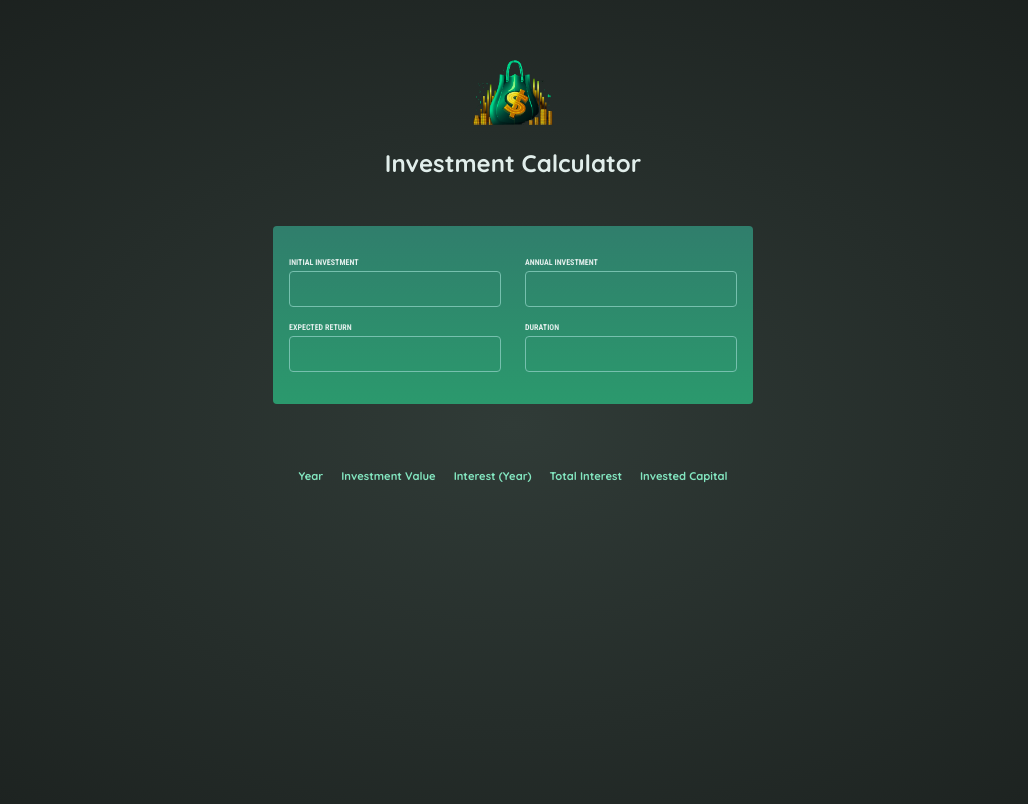
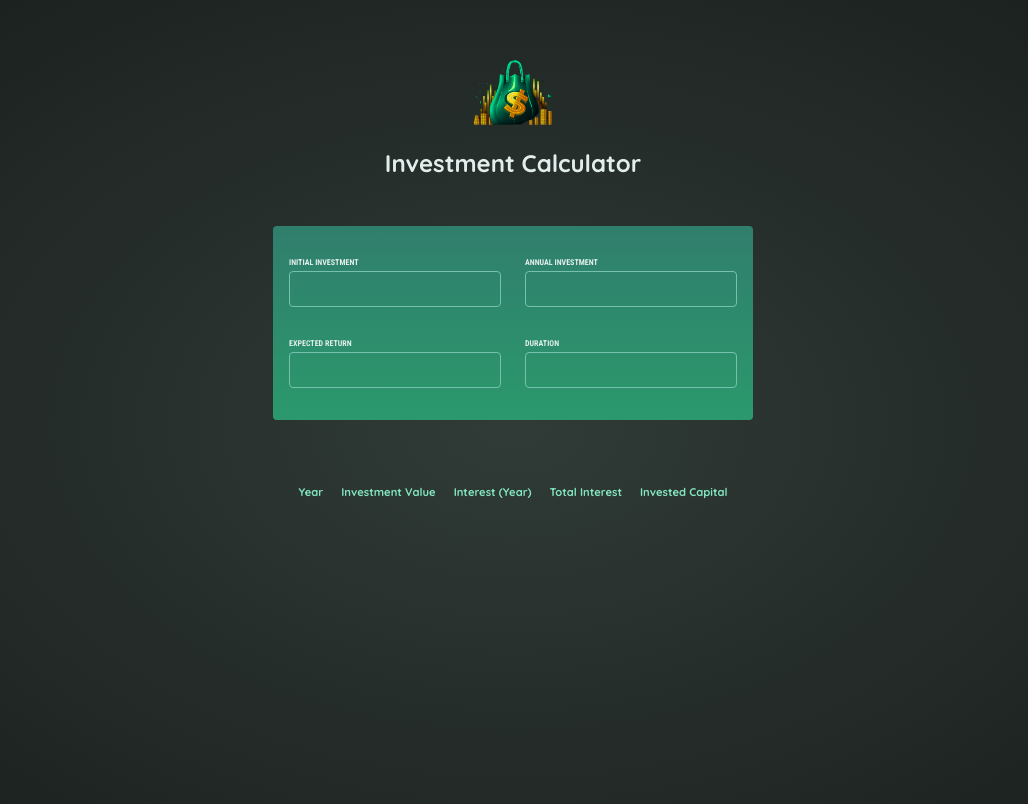
Before and after one commit to Alexandros-Eu/react-investment-calculator, a React (Vite) app: page / in a window 1280 px wide. Shown: the top 804 px of the page, without its empty margins (127-1155 px from the left). Built offline with nearby package versions, Linux system fonts and the light colour scheme.

Commit message:
Fixed hydration error + refactored <div><p>

```diff
--- a/src/App.jsx
+++ b/src/App.jsx
@@ -49,16 +49,16 @@ function App() {
   return (
     <div>
         <Header/>
-        <div id="user-input">
-          <p className="input-group">
+        <section id="user-input">
+          <div className="input-group">
             <Input label="INITIAL INVESTMENT" onInput={handleChange} value={inputData.initialInvestment}/>
             <Input label="ANNUAL INVESTMENT" onInput={handleChange} value={inputData.annualInvestment}/>
-          </p>
-          <p className="input-group">
+          </div>
+          <div className="input-group">
             <Input label="EXPECTED RETURN" onInput={handleChange} value={inputData.expectedReturn}/>
             <Input label="DURATION" onInput={handleChange} value={inputData.duration}/>
-          </p>
-        </div>
+          </div>
+        </section>
         {!invalidInput && <p>You have entered an invalid duration.</p>}
         {invalidInput && <Results annualData={calculateInvestmentResults(inputData)}/>}
     </div>
--- a/src/components/Input.jsx
+++ b/src/components/Input.jsx
@@ -1,9 +1,9 @@
 export default function Input({label, onInput, value})
 {
     return (
-        <div>
+        <p>
             <label htmlFor={label}>{label}</label>
             <input type="number" name={label} id={label} onChange={onInput} value={value} required/>
-        </div>
+        </p>
     )
 }
```
